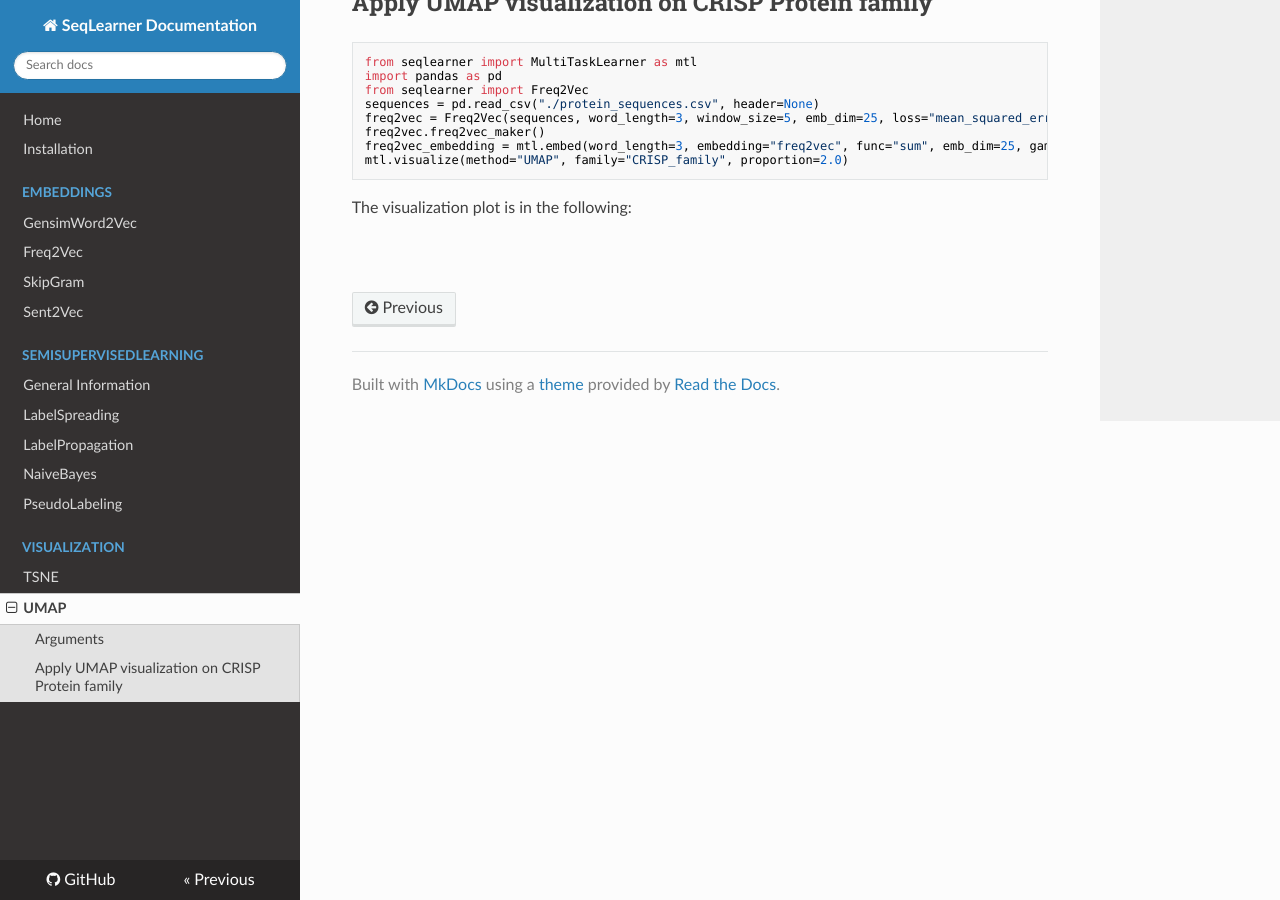
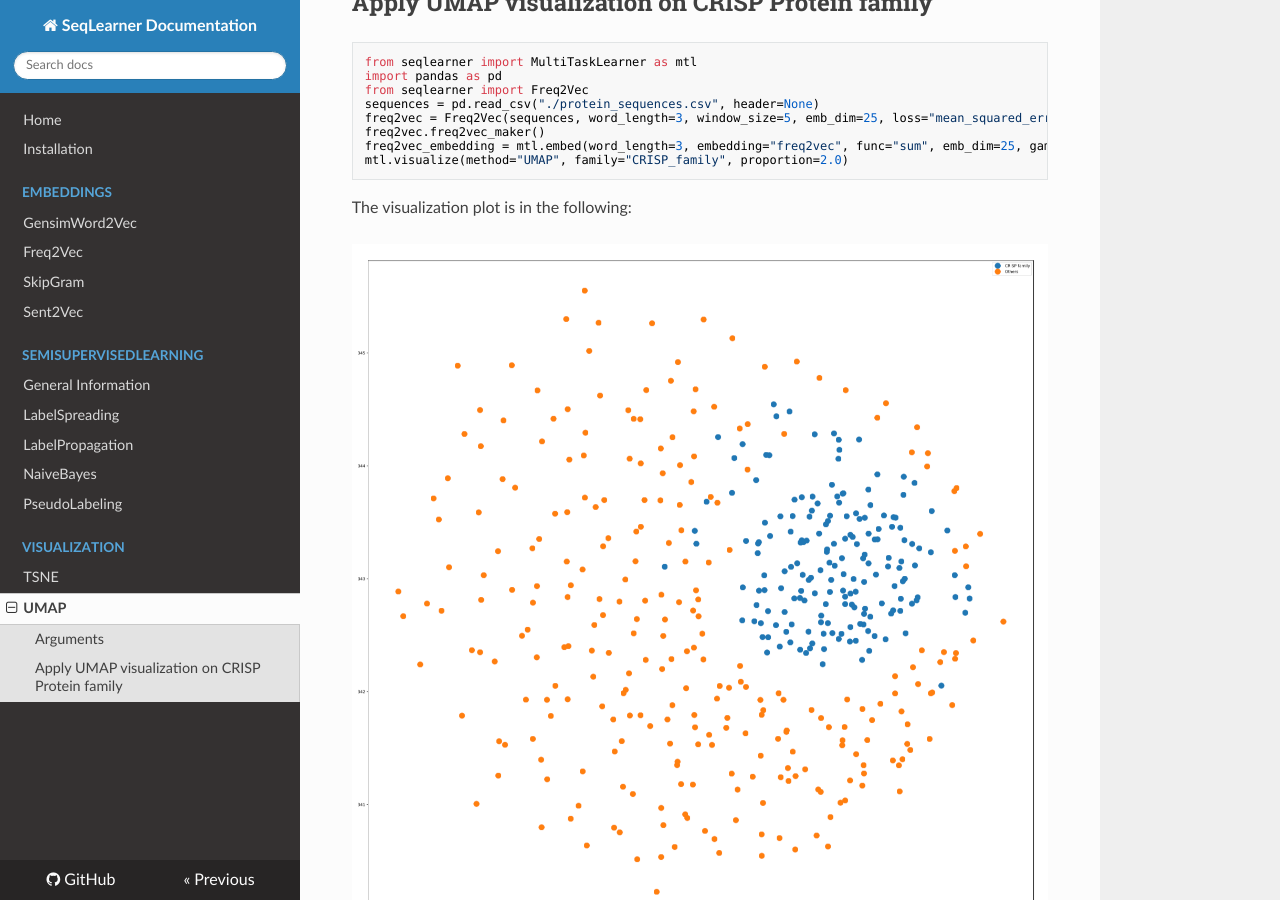
Before and after one commit to EliHei/SeqLearn, an MkDocs documentation site: the page built from docs/Visualization/UMAP.md, in a window 1280 px wide and 900 px high, scrolled down 692 px. Built offline with MkDocs 1.6.1, drawn with Linux system fonts in a browser that asks for light colours; nearby versions of some CDN libraries.

Commit message:
Add images for visualization docs

````diff
--- a/docs/Visualization/UMAP.md
+++ b/docs/Visualization/UMAP.md
@@ -31,4 +31,4 @@ mtl.visualize(method="UMAP", family="CRISP_family", proportion=2.0)
 ```
 The visualization plot is in the following:
 
-![](docs/CRISP_family_WA_UMAP.png)
+![](../CRISP_family_WA_UMAP.png)
````
Also changed, not shown: docs/Visualization/TSNE.md (+1 -1 lines).
